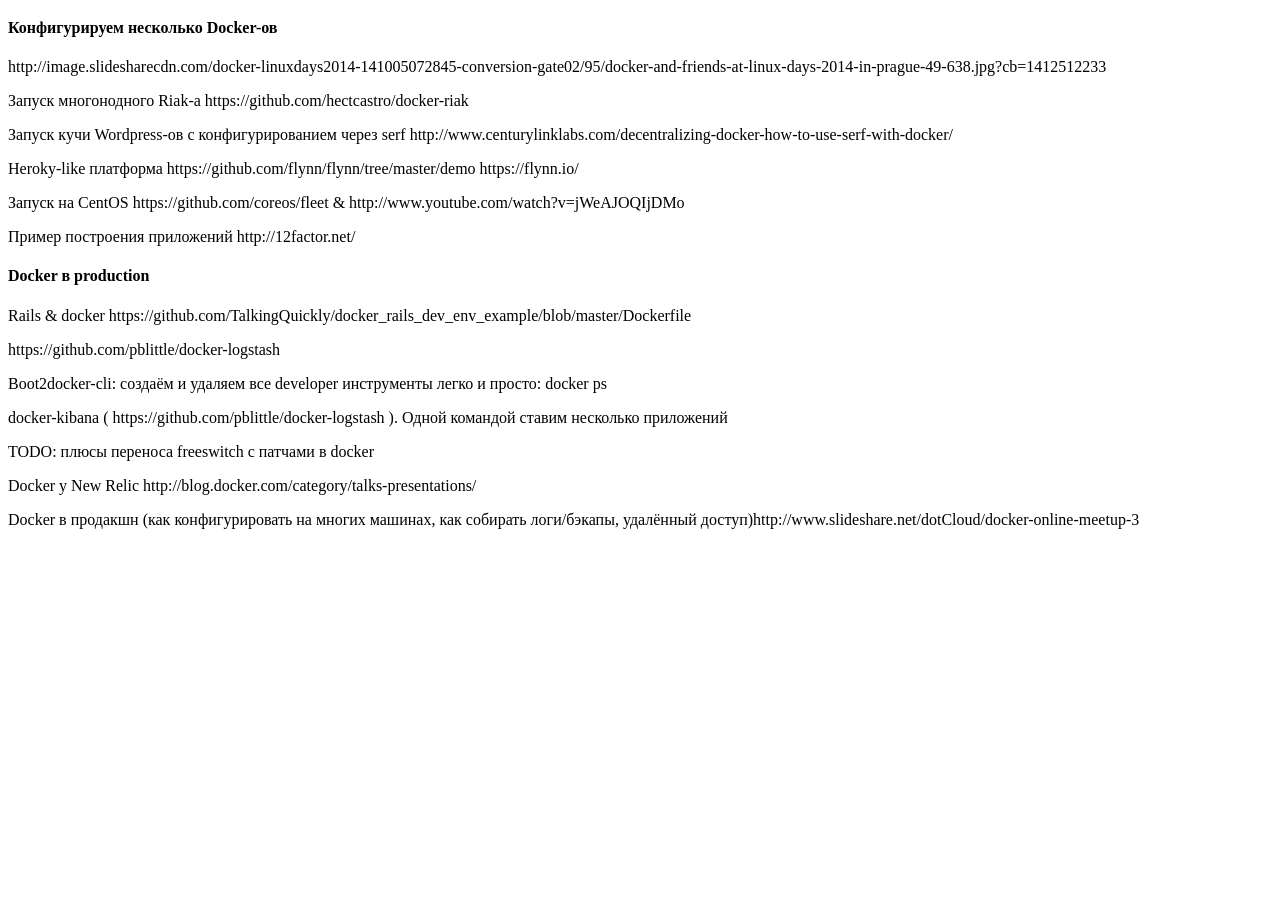
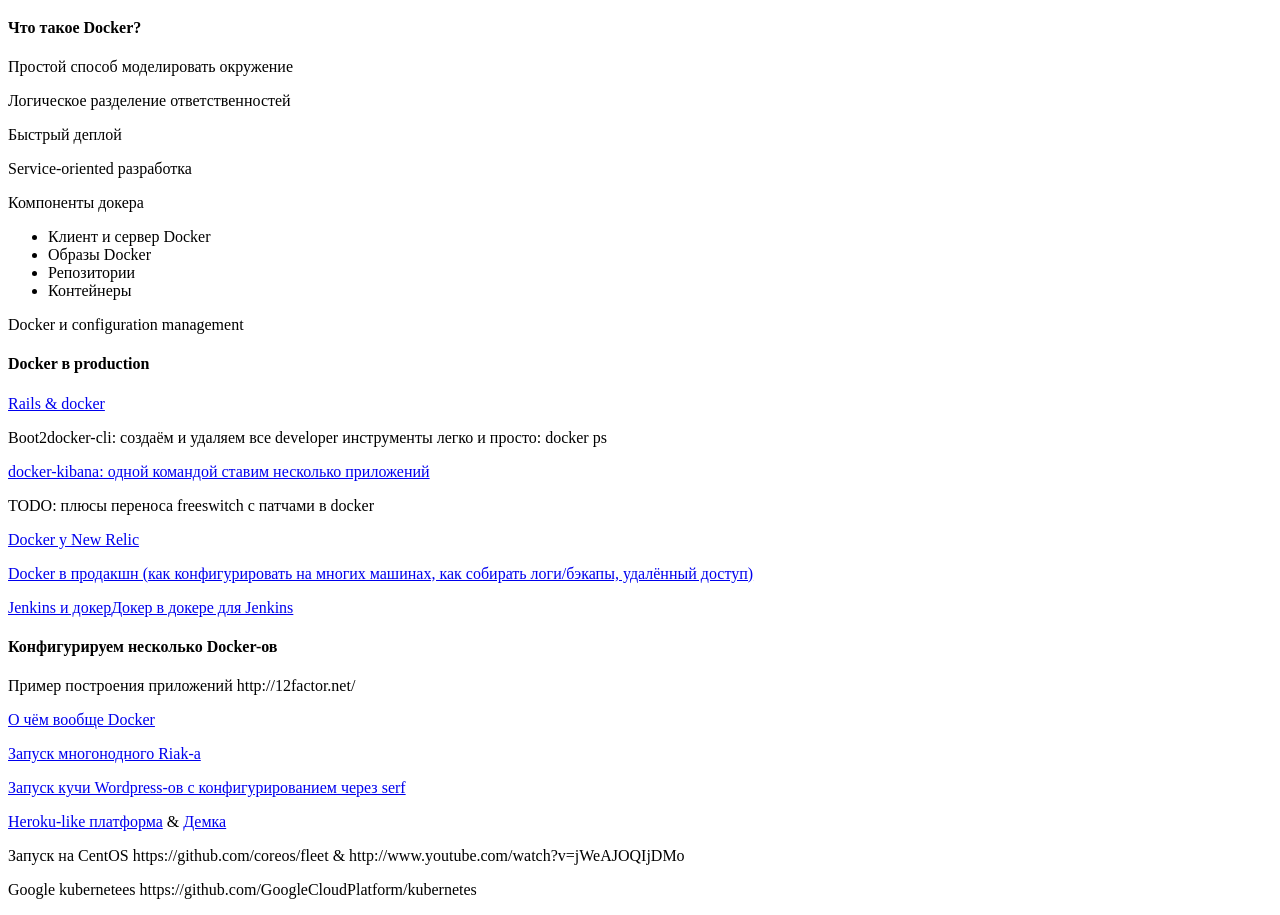
Before and after one commit to akostrikov/akostrikov.github.com, a plain HTML site: page docker.html in a window 1280 px wide. Shown: the part 61-976 px from the top of the page. Before the commit the page ends 800 px from the top, so only its background shows below. Drawn offline with Linux system fonts and the light colour scheme.

Commit message:
Docker снова

```diff
--- a/docker.html
+++ b/docker.html
@@ -6,27 +6,42 @@
 <body>
 	<h1>Презентация по Docker</h1>
 
-
 	<section>
 		<article>
-			<h4>Конфигурируем несколько Docker-ов</h4>
-			<p>http://image.slidesharecdn.com/docker-linuxdays2014-141005072845-conversion-gate02/95/docker-and-friends-at-linux-days-2014-in-prague-49-638.jpg?cb=1412512233</p>
-			<p>Запуск многонодного Riak-а https://github.com/hectcastro/docker-riak</p>
-			<p>Запуск кучи Wordpress-ов с конфигурированием через serf http://www.centurylinklabs.com/decentralizing-docker-how-to-use-serf-with-docker/</p>
-			<p>Heroky-like платформа https://github.com/flynn/flynn/tree/master/demo https://flynn.io/</p>
-			<p>Запуск на CentOS https://github.com/coreos/fleet &amp; http://www.youtube.com/watch?v=jWeAJOQIjDMo</p>
-			<p>Пример построения приложений http://12factor.net/</p>
-			<p></p>
+			<h4>Что такое Docker?</h4>
+			<p>Простой способ моделировать окружение</p>
+			<p>Логическое разделение ответственностей</p>
+			<p>Быстрый деплой</p>
+			<p>Service-oriented разработка</p>
+			<p>Компоненты докера
+				<ul>
+					<li>Клиент и сервер Docker</li>
+					<li>Образы Docker</li>
+					<li>Репозитории</li>
+					<li>Контейнеры</li>
+				</ul>
+			</p>
+			<p>Docker и configuration management</p>
 		</article>
 		<article>
 			<h4>Docker в production</h4>
-			<p>Rails &amp; docker https://github.com/TalkingQuickly/docker_rails_dev_env_example/blob/master/Dockerfile</p>
-			<p>https://github.com/pblittle/docker-logstash</p>
+			<p><a href="https://github.com/TalkingQuickly/docker_rails_dev_env_example/blob/master/Dockerfile">Rails &amp; docker</a></p>
 			<p>Boot2docker-cli: создаём и удаляем все developer инструменты легко и просто: docker ps</p>
-			<p>docker-kibana ( https://github.com/pblittle/docker-logstash ). Одной командой ставим несколько приложений</p>
+			<p><a href="https://github.com/pblittle/docker-logstash">docker-kibana: одной командой ставим несколько приложений</a></p>
 			<p>TODO: плюсы переноса freeswitch с патчами в docker</p>
-			<p>Docker у New Relic http://blog.docker.com/category/talks-presentations/ </p>
-			<p>Docker в продакшн (как конфигурировать на многих машинах, как собирать логи/бэкапы, удалённый доступ)http://www.slideshare.net/dotCloud/docker-online-meetup-3</p>
+			<p><a href="http://blog.docker.com/category/talks-presentations/">Docker у New Relic</a></p>
+			<p><a href="http://www.slideshare.net/dotCloud/docker-online-meetup-3">Docker в продакшн (как конфигурировать на многих машинах, как собирать логи/бэкапы, удалённый доступ)</a></p>
+			<p><a href="https://wiki.jenkins-ci.org/display/JENKINS/Docker+Plugin">Jenkins и докер</a><a href="https://github.com/jamtur01/dockerbook-code/tree/master/code/5/jenkins">Докер в докере для Jenkins</a></p>
+		</article>
+		<article>
+			<h4>Конфигурируем несколько Docker-ов</h4>
+			<p>Пример построения приложений http://12factor.net/</p>
+			<p><a href="http://image.slidesharecdn.com/docker-linuxdays2014-141005072845-conversion-gate02/95/docker-and-friends-at-linux-days-2014-in-prague-49-638.jpg?cb=1412512233">О чём вообще Docker</a></p>
+			<p><a href="https://github.com/hectcastro/docker-riak">Запуск многонодного Riak-а </a></p>
+			<p><a href="http://www.centurylinklabs.com/decentralizing-docker-how-to-use-serf-with-docker/">Запуск кучи Wordpress-ов с конфигурированием через serf</a></p>
+			<p><a href="https://flynn.io/">Heroku-like платформа</a> &amp; <a href="https://github.com/flynn/flynn/tree/master/demo">Демка</a> </p>
+			<p>Запуск на CentOS https://github.com/coreos/fleet &amp; http://www.youtube.com/watch?v=jWeAJOQIjDMo</p>
+			<p>Google kubernetees https://github.com/GoogleCloudPlatform/kubernetes</p>
 		</article>
 	</section>
 </body>
```
